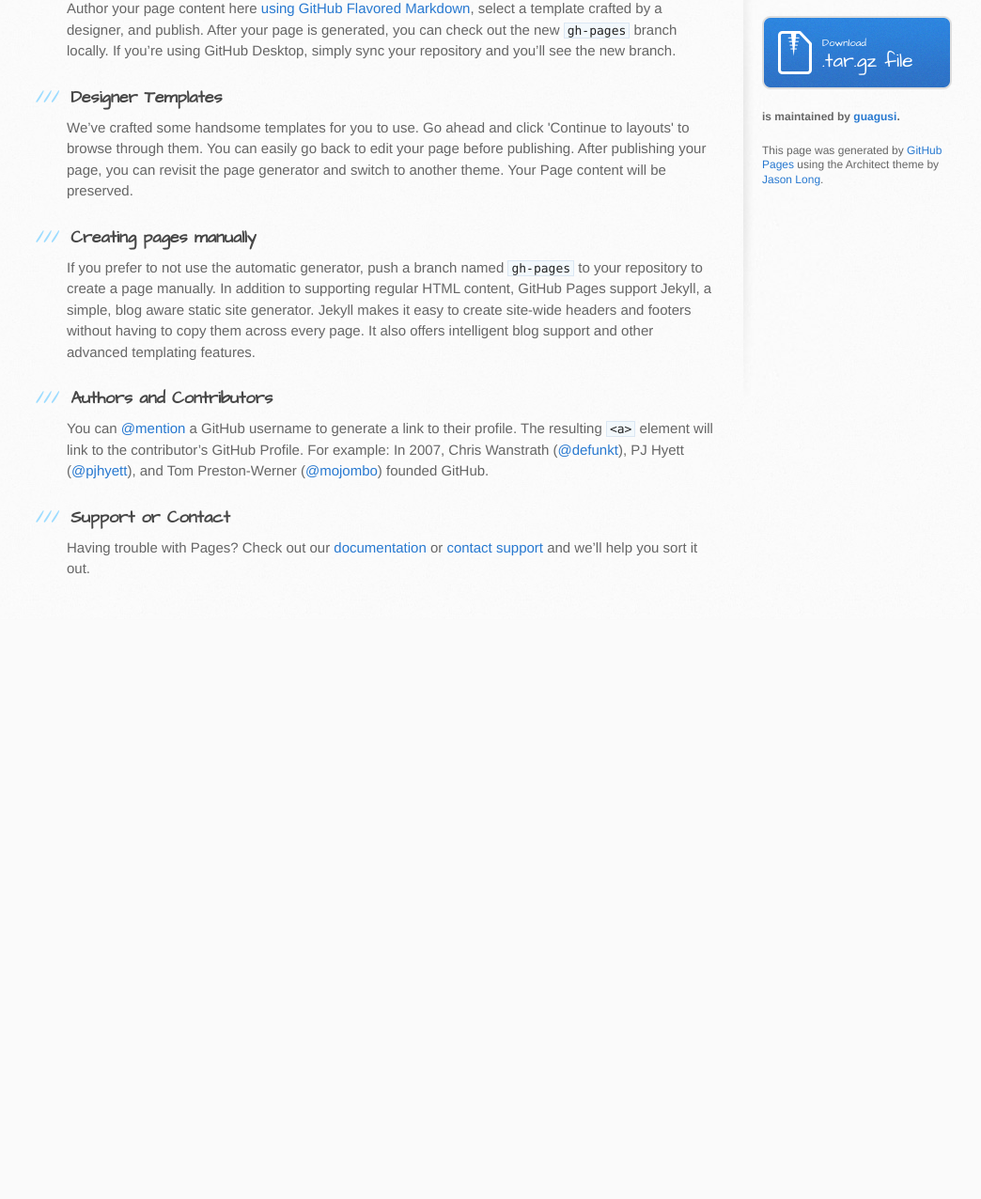
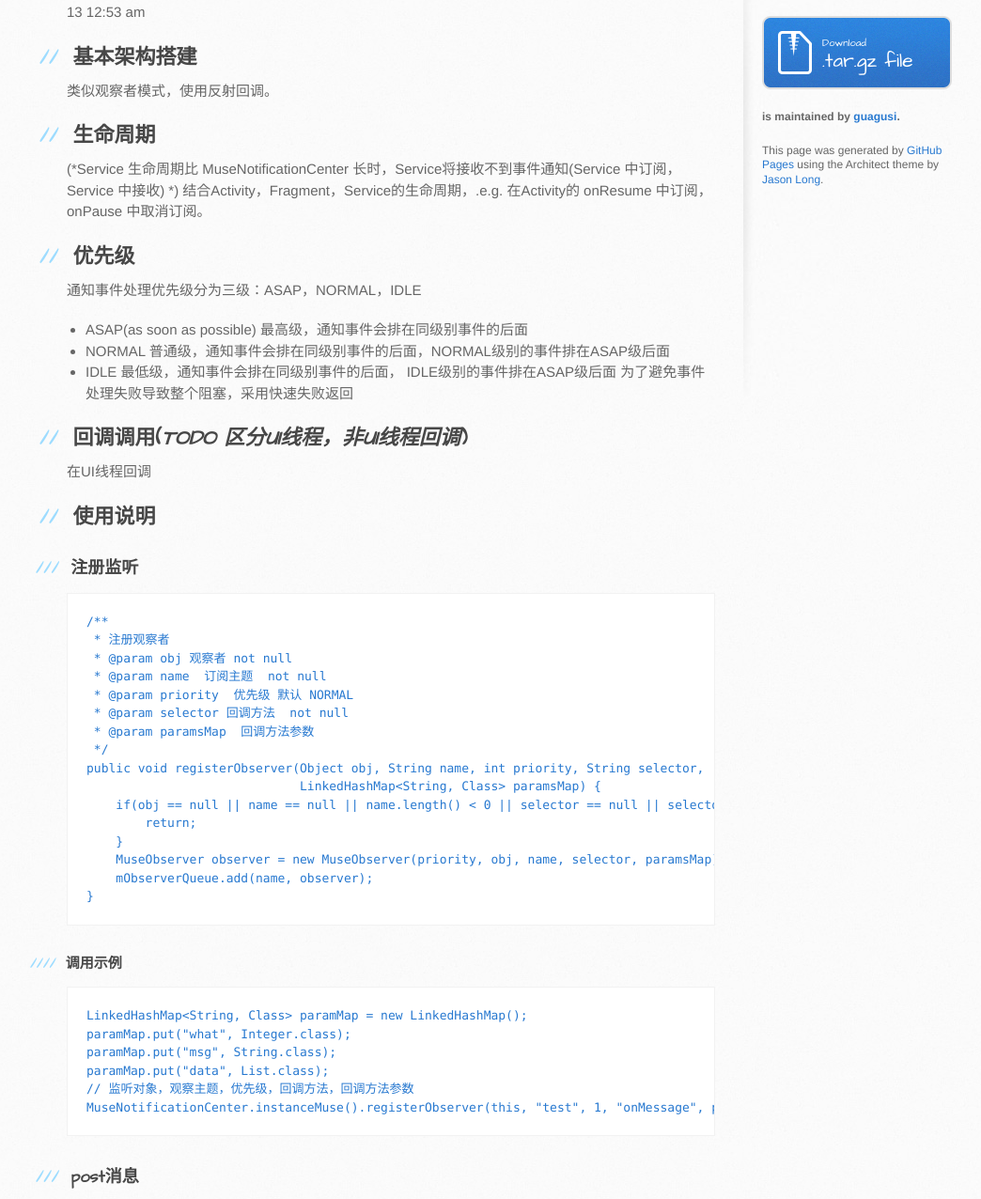
Before and after one commit to guagusi/MuseNotificationBus, a plain HTML site: page index.html in a window 1280 px wide. Shown: the part 349-1625 px from the top of the page at 94% size, without its empty margins (99-1143 px from the left). Before the commit the page ends 1008 px from the top, so only its background shows below. Drawn offline with Linux system fonts and the light colour scheme.

```diff
--- a/index.html
+++ b/index.html
@@ -28,30 +28,122 @@
     <div id="content-wrapper">
       <div class="inner clearfix">
         <section id="main-content">
-          <h3>
-<a id="welcome-to-github-pages" class="anchor" href="#welcome-to-github-pages" aria-hidden="true"><span class="octicon octicon-link"></span></a>Welcome to GitHub Pages.</h3>
+          <h1>
+<a id="musenotificationbus" class="anchor" href="#musenotificationbus" aria-hidden="true"><span class="octicon octicon-link"></span></a>MuseNotificationBus</h1>
 
-<p>This automatic page generator is the easiest way to create beautiful pages for all of your projects. Author your page content here <a href="https://guides.github.com/features/mastering-markdown/">using GitHub Flavored Markdown</a>, select a template crafted by a designer, and publish. After your page is generated, you can check out the new <code>gh-pages</code> branch locally. If you’re using GitHub Desktop, simply sync your repository and you’ll see the new branch.</p>
+<p>一个Android平台的简单的事件总线库，用于UI线程中各个组件，模块间的通信。
+version 1.0 - 2015-11-13 12:53 am</p>
+
+<h2>
+<a id="基本架构搭建" class="anchor" href="#%E5%9F%BA%E6%9C%AC%E6%9E%B6%E6%9E%84%E6%90%AD%E5%BB%BA" aria-hidden="true"><span class="octicon octicon-link"></span></a>基本架构搭建</h2>
+
+<p>类似观察者模式，使用反射回调。</p>
+
+<h2>
+<a id="生命周期" class="anchor" href="#%E7%94%9F%E5%91%BD%E5%91%A8%E6%9C%9F" aria-hidden="true"><span class="octicon octicon-link"></span></a>生命周期</h2>
+
+<p>(*Service 生命周期比 MuseNotificationCenter 长时，Service将接收不到事件通知(Service 中订阅，Service 中接收) *)
+结合Activity，Fragment，Service的生命周期，.e.g. 在Activity的 onResume 中订阅，onPause 中取消订阅。</p>
+
+<h2>
+<a id="优先级" class="anchor" href="#%E4%BC%98%E5%85%88%E7%BA%A7" aria-hidden="true"><span class="octicon octicon-link"></span></a>优先级</h2>
+
+<p>通知事件处理优先级分为三级：ASAP，NORMAL，IDLE</p>
+
+<ul>
+<li>ASAP(as soon as possible) 最高级，通知事件会排在同级别事件的后面</li>
+<li>NORMAL 普通级，通知事件会排在同级别事件的后面，NORMAL级别的事件排在ASAP级后面</li>
+<li>IDLE 最低级，通知事件会排在同级别事件的后面， IDLE级别的事件排在ASAP级后面
+为了避免事件处理失败导致整个阻塞，采用快速失败返回</li>
+</ul>
+
+<h2>
+<a id="回调调用todo-区分ui线程非ui线程回调" class="anchor" href="#%E5%9B%9E%E8%B0%83%E8%B0%83%E7%94%A8todo-%E5%8C%BA%E5%88%86ui%E7%BA%BF%E7%A8%8B%E9%9D%9Eui%E7%BA%BF%E7%A8%8B%E5%9B%9E%E8%B0%83" aria-hidden="true"><span class="octicon octicon-link"></span></a>回调调用(<em>TODO 区分UI线程，非UI线程回调</em>)</h2>
+
+<p>在UI线程回调</p>
+
+<h2>
+<a id="使用说明" class="anchor" href="#%E4%BD%BF%E7%94%A8%E8%AF%B4%E6%98%8E" aria-hidden="true"><span class="octicon octicon-link"></span></a>使用说明</h2>
 
 <h3>
-<a id="designer-templates" class="anchor" href="#designer-templates" aria-hidden="true"><span class="octicon octicon-link"></span></a>Designer Templates</h3>
+<a id="注册监听" class="anchor" href="#%E6%B3%A8%E5%86%8C%E7%9B%91%E5%90%AC" aria-hidden="true"><span class="octicon octicon-link"></span></a>注册监听</h3>
 
-<p>We’ve crafted some handsome templates for you to use. Go ahead and click 'Continue to layouts' to browse through them. You can easily go back to edit your page before publishing. After publishing your page, you can revisit the page generator and switch to another theme. Your Page content will be preserved.</p>
+<pre><code>/**
+ * 注册观察者
+ * @param obj 观察者 not null
+ * @param name  订阅主题  not null
+ * @param priority  优先级 默认 NORMAL
+ * @param selector 回调方法  not null
+ * @param paramsMap  回调方法参数
+ */
+public void registerObserver(Object obj, String name, int priority, String selector,
+                             LinkedHashMap&lt;String, Class&gt; paramsMap) {
+    if(obj == null || name == null || name.length() &lt; 0 || selector == null || selector.length() &lt; 0) {
+        return;
+    }
+    MuseObserver observer = new MuseObserver(priority, obj, name, selector, paramsMap);
+    mObserverQueue.add(name, observer);
+}
+</code></pre>
+
+<h4>
+<a id="调用示例" class="anchor" href="#%E8%B0%83%E7%94%A8%E7%A4%BA%E4%BE%8B" aria-hidden="true"><span class="octicon octicon-link"></span></a>调用示例</h4>
+
+<pre><code>LinkedHashMap&lt;String, Class&gt; paramMap = new LinkedHashMap();
+paramMap.put("what", Integer.class);
+paramMap.put("msg", String.class);
+paramMap.put("data", List.class);
+// 监听对象，观察主题，优先级，回调方法，回调方法参数
+MuseNotificationCenter.instanceMuse().registerObserver(this, "test", 1, "onMessage", paramMap);
+</code></pre>
 
 <h3>
-<a id="creating-pages-manually" class="anchor" href="#creating-pages-manually" aria-hidden="true"><span class="octicon octicon-link"></span></a>Creating pages manually</h3>
+<a id="post消息" class="anchor" href="#post%E6%B6%88%E6%81%AF" aria-hidden="true"><span class="octicon octicon-link"></span></a>post消息</h3>
 
-<p>If you prefer to not use the automatic generator, push a branch named <code>gh-pages</code> to your repository to create a page manually. In addition to supporting regular HTML content, GitHub Pages support Jekyll, a simple, blog aware static site generator. Jekyll makes it easy to create site-wide headers and footers without having to copy them across every page. It also offers intelligent blog support and other advanced templating features.</p>
+<pre><code>/**
+ * 发布通知
+ * @param name  订阅主题
+ * @param params  参数
+ * @param priority   优先级
+ */
+public void postNotification(String name, LinkedHashMap params, int priority) {
+    MuseNotification notification = new MuseNotification(priority, name, params);
+    mNotifications.add(notification);
+}
+</code></pre>
+
+<h4>
+<a id="调用示例-1" class="anchor" href="#%E8%B0%83%E7%94%A8%E7%A4%BA%E4%BE%8B-1" aria-hidden="true"><span class="octicon octicon-link"></span></a>调用示例</h4>
+
+<pre><code>LinkedHashMap paramMap = new LinkedHashMap();
+paramMap.put("what", 2);
+paramMap.put("msg", "message");
+List list = new ArrayList&lt;&gt;();
+list.add("good");
+list.add("day");
+paramMap.put("data", list);
+MuseNotificationCenter.instanceMuse().postNotification("test", paramMap);
+</code></pre>
 
 <h3>
-<a id="authors-and-contributors" class="anchor" href="#authors-and-contributors" aria-hidden="true"><span class="octicon octicon-link"></span></a>Authors and Contributors</h3>
+<a id="反注册监听" class="anchor" href="#%E5%8F%8D%E6%B3%A8%E5%86%8C%E7%9B%91%E5%90%AC" aria-hidden="true"><span class="octicon octicon-link"></span></a>反注册监听</h3>
 
-<p>You can <a href="https://github.com/blog/821" class="user-mention">@mention</a> a GitHub username to generate a link to their profile. The resulting <code>&lt;a&gt;</code> element will link to the contributor’s GitHub Profile. For example: In 2007, Chris Wanstrath (<a href="https://github.com/defunkt" class="user-mention">@defunkt</a>), PJ Hyett (<a href="https://github.com/pjhyett" class="user-mention">@pjhyett</a>), and Tom Preston-Werner (<a href="https://github.com/mojombo" class="user-mention">@mojombo</a>) founded GitHub.</p>
+<h4>
+<a id="调用示例-2" class="anchor" href="#%E8%B0%83%E7%94%A8%E7%A4%BA%E4%BE%8B-2" aria-hidden="true"><span class="octicon octicon-link"></span></a>调用示例</h4>
 
-<h3>
-<a id="support-or-contact" class="anchor" href="#support-or-contact" aria-hidden="true"><span class="octicon octicon-link"></span></a>Support or Contact</h3>
+<p>MuseNotificationCenter.instanceMuse().unregisterObserver(this);</p>
 
-<p>Having trouble with Pages? Check out our <a href="https://help.github.com/pages">documentation</a> or <a href="https://github.com/contact">contact support</a> and we’ll help you sort it out.</p>
+<h2>
+<a id="注意事项" class="anchor" href="#%E6%B3%A8%E6%84%8F%E4%BA%8B%E9%A1%B9" aria-hidden="true"><span class="octicon octicon-link"></span></a>注意事项</h2>
+
+<p>MuseNotificationBus 只处理各组件模块见得通讯，与其他主流的事件总线库不同，MuseNotificationBus 所有的操作都在UI线程完成，相当于Handler 的sendMessage，与handlerMessage 的升级版。
+回调的方法不能出现重载的情况，否则可能会导致无法被调用。</p>
+
+<h1>
+<a id="迭代计划" class="anchor" href="#%E8%BF%AD%E4%BB%A3%E8%AE%A1%E5%88%92" aria-hidden="true"><span class="octicon octicon-link"></span></a>迭代计划</h1>
+
+<p>version 1.1
+使用线程池实现postNotification(Runnable)</p>
         </section>
 
         <aside id="sidebar">
```
Also changed, not shown: params.json (+1 -1 lines).
